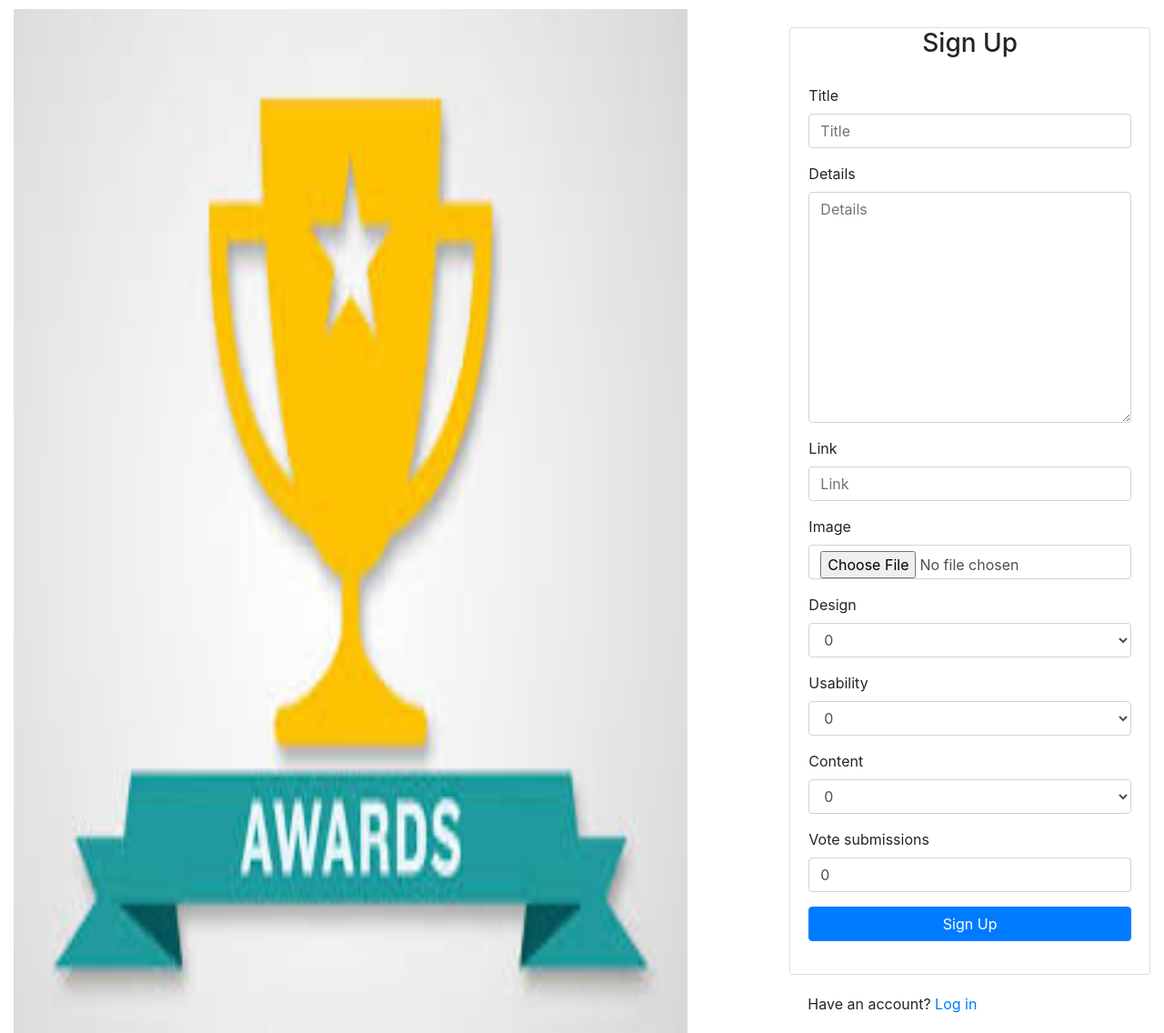
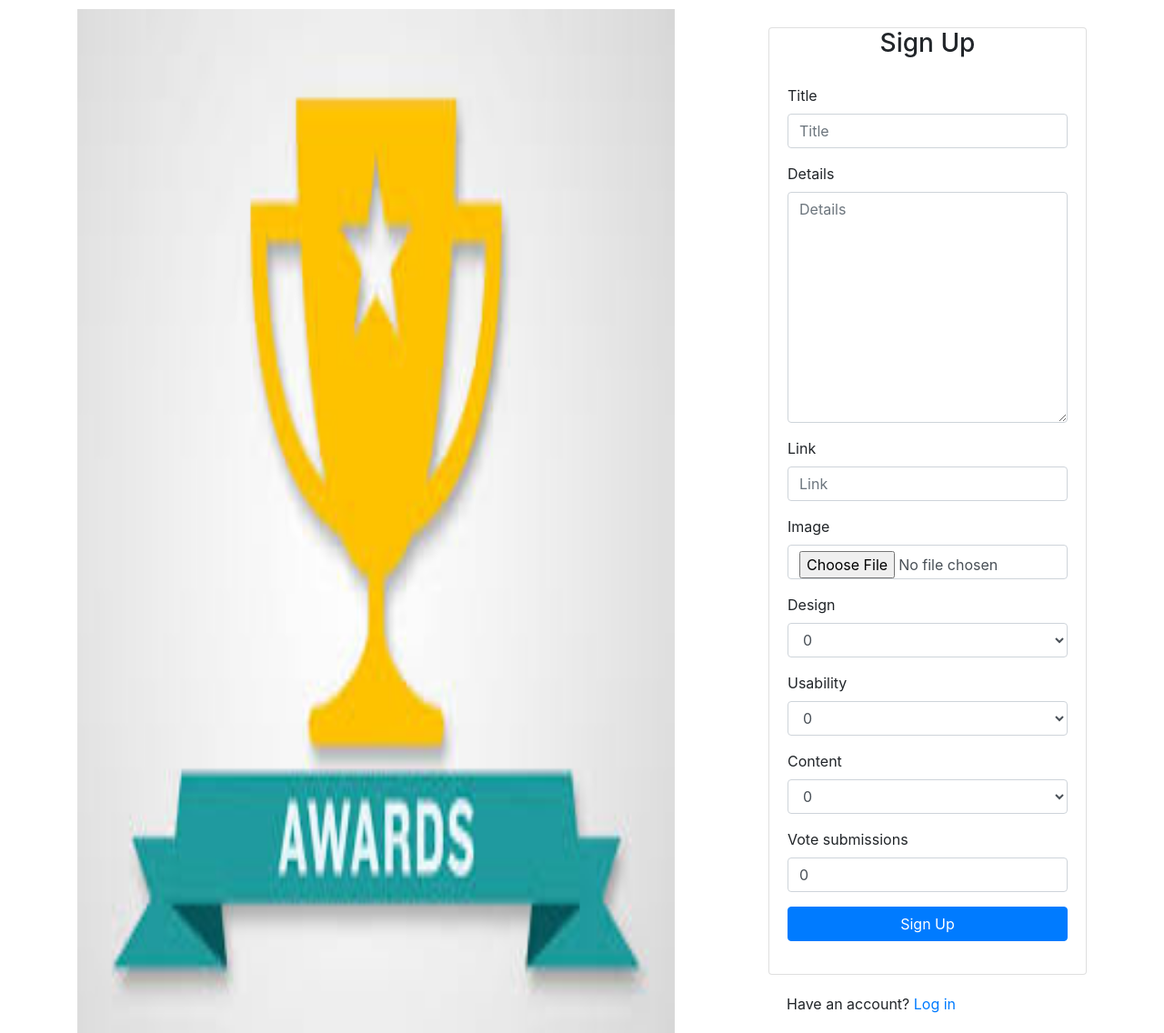
Before and after one commit to Alex20-c/Awards., a Django app: template Awards/templates/registration/registration_form.html in a window 1280 px wide. Shown: the whole page at 91% size. Run offline with Django 3.2, Linux system fonts and the light colour scheme; the template is opened without the code that fills it: values that come from a table or form of the project are taken from there, others are empty; some libraries are stand-ins or nearby versions.

Commit message:
style registration form

```diff
--- a/Awards/templates/registration/registration_form.html
+++ b/Awards/templates/registration/registration_form.html
@@ -1,7 +1,7 @@
 {%extends "registration/base.html"%}
 {% load bootstrap4 %}
 {% block content %}
-<div class="container-fluid" style="margin-top:10px;">
+<div class="container" style="margin-top:10px;">
     <div class="row">
         <!-- Empty div -->
         <div class="col-md-8">
```
